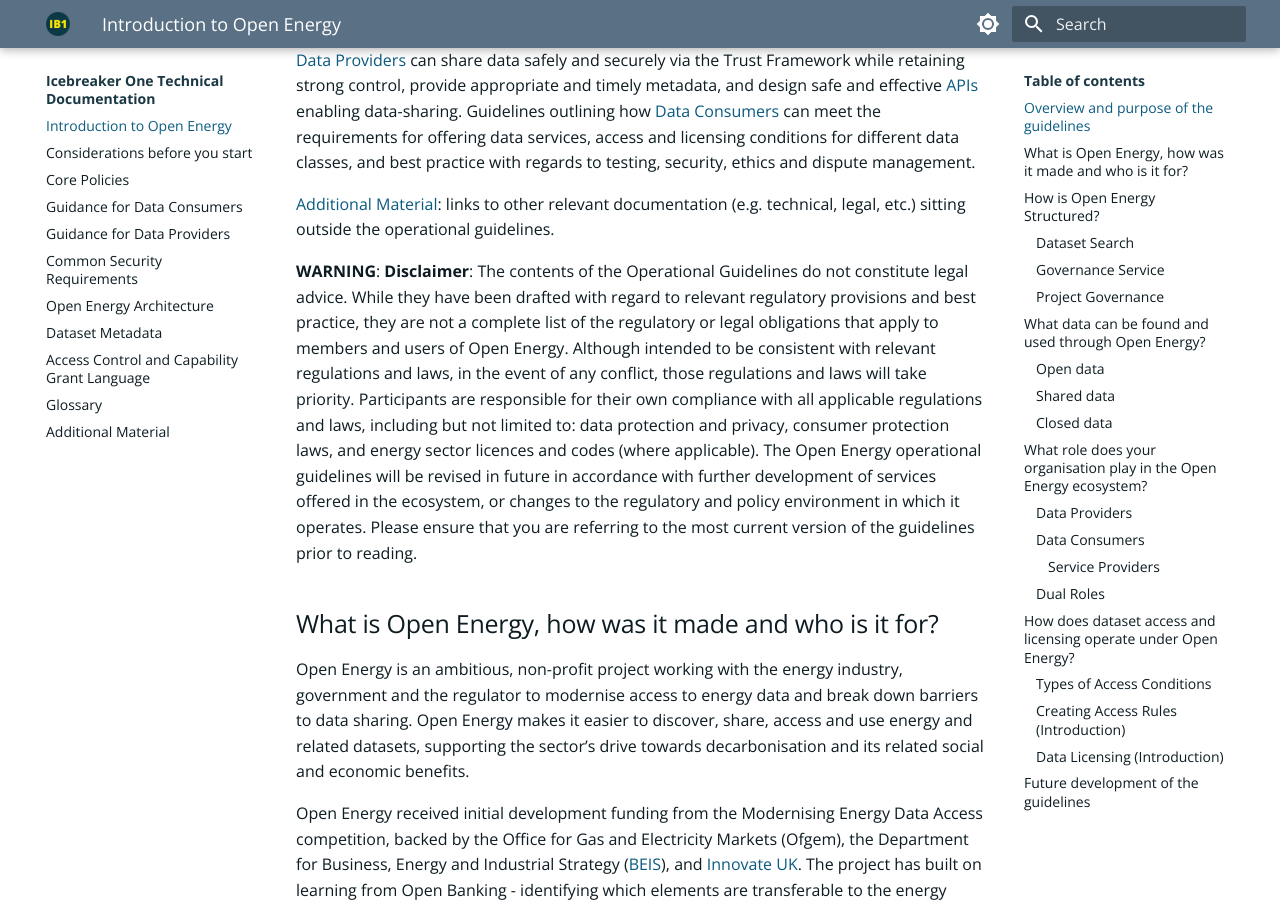
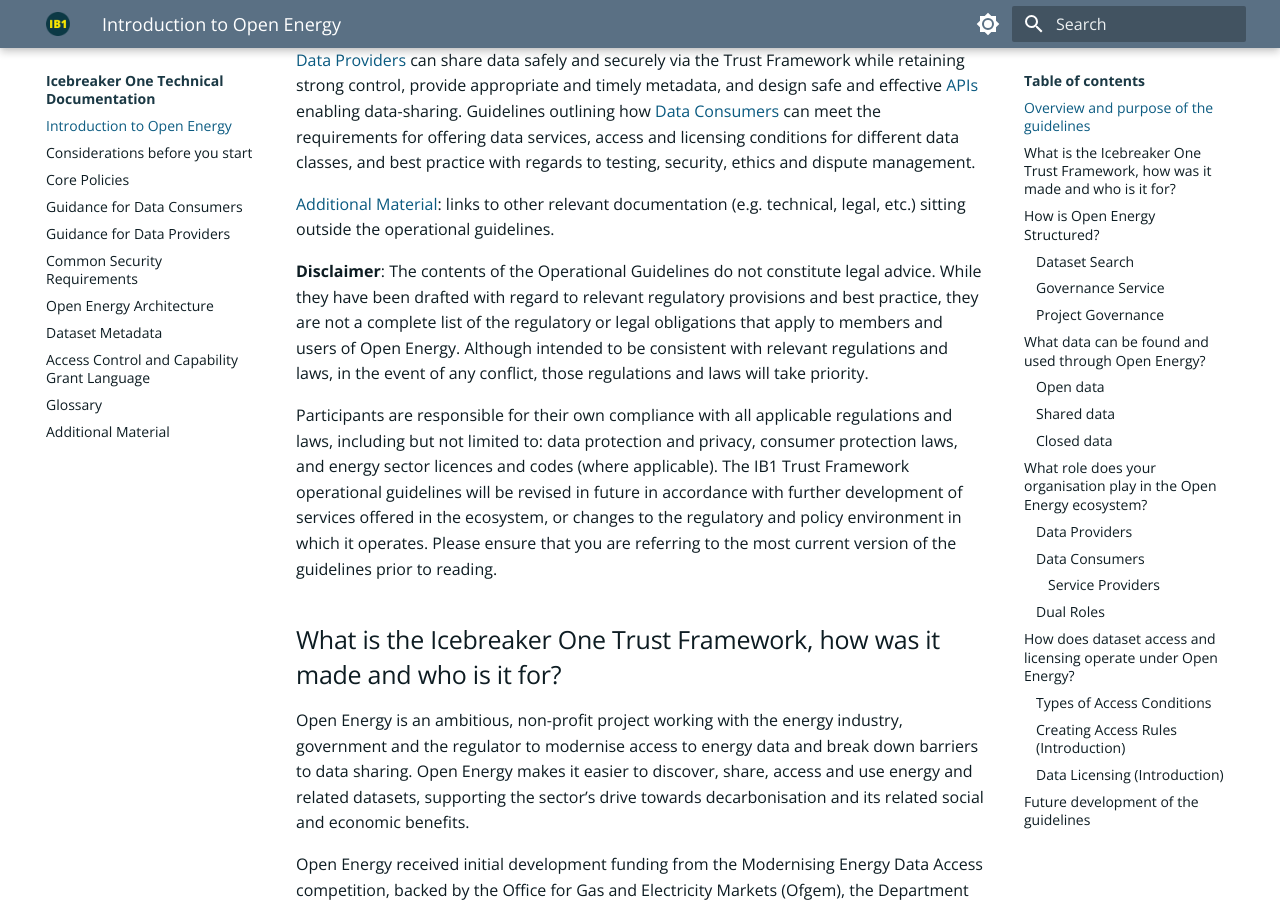
Before and after one commit to icebreakerone/ib1-technical-docs, an MkDocs documentation site: the page built from docs/ops_guidelines/introduction.md, in a window 1280 px wide and 900 px high, scrolled down 1117 px. Built offline with MkDocs 1.6.1 and Material for MkDocs 9.7.7, drawn with Linux system fonts in a browser that asks for light colours; the version menu is left out.

Commit message:
docs/ops_guidelines/introduction.md updated from https://stackedit.net/

```diff
--- a/docs/ops_guidelines/introduction.md
+++ b/docs/ops_guidelines/introduction.md
@@ -31,20 +31,13 @@
 
 [Guidance for Data Consumers](data_consumer_ops_guidelines.md#guidance-for-data-consumers) and [Guidance for Data Providers](data_provider_ops_guidelines.md#guidance-for-data-providers): guidelines outlining how [Data Providers](../glossary.md#term-Data-Provider) can share data safely and securely via the Trust Framework while retaining strong control, provide appropriate and timely metadata, and design safe and effective [APIs](../glossary.md#term-Application-programming-interface) enabling data-sharing. Guidelines outlining how [Data Consumers](../glossary.md#term-Data-Consumer) can meet the requirements for offering data services, access and licensing conditions for different data classes, and best practice with regards to testing, security, ethics and dispute management.
 
-[Additional Material](../additional_material.md#additional-material): links to other relevant documentation (e.g. technical, legal, etc.) sitting
-outside the operational guidelines.
+[Additional Material](../additional_material.md#additional-material): links to other relevant documentation (e.g. technical, legal, etc.) sitting outside the operational guidelines.
 
-**WARNING**: **Disclaimer**: The contents of the Operational Guidelines do not constitute legal advice. While they have been
-drafted with regard to relevant regulatory provisions and best practice, they are not a complete list of the
-regulatory or legal obligations that apply to members and users of Open Energy. Although intended to be consistent
-with relevant regulations and laws, in the event of any conflict, those regulations and laws will take priority.
-Participants are responsible for their own compliance with all applicable regulations and laws, including but not
-limited to: data protection and privacy, consumer protection laws, and energy sector licences and codes
-(where applicable). The Open Energy operational guidelines will be revised in future in accordance with further
-development of services offered in the ecosystem, or changes to the regulatory and policy environment in which
-it operates. Please ensure that you are referring to the most current version of the guidelines prior to reading.
+**Disclaimer**: The contents of the Operational Guidelines do not constitute legal advice. While they have been drafted with regard to relevant regulatory provisions and best practice, they are not a complete list of the regulatory or legal obligations that apply to members and users of Open Energy. Although intended to be consistent with relevant regulations and laws, in the event of any conflict, those regulations and laws will take priority.
 
-## What is Open Energy, how was it made and who is it for?
+Participants are responsible for their own compliance with all applicable regulations and laws, including but not limited to: data protection and privacy, consumer protection laws, and energy sector licences and codes (where applicable). The IB1 Trust Framework operational guidelines will be revised in future in accordance with further development of services offered in the ecosystem, or changes to the regulatory and policy environment in which it operates. Please ensure that you are referring to the most current version of the guidelines prior to reading.
+
+## What is the Icebreaker One Trust Framework, how was it made and who is it for?
 
 Open Energy is an ambitious, non-profit project working with the energy industry, government and the regulator
 to modernise access to energy data and break down barriers to data sharing. Open Energy makes it easier to
```
Also changed, not shown: other parts of docs/ops_guidelines/introduction.md (+1 -1 lines).
